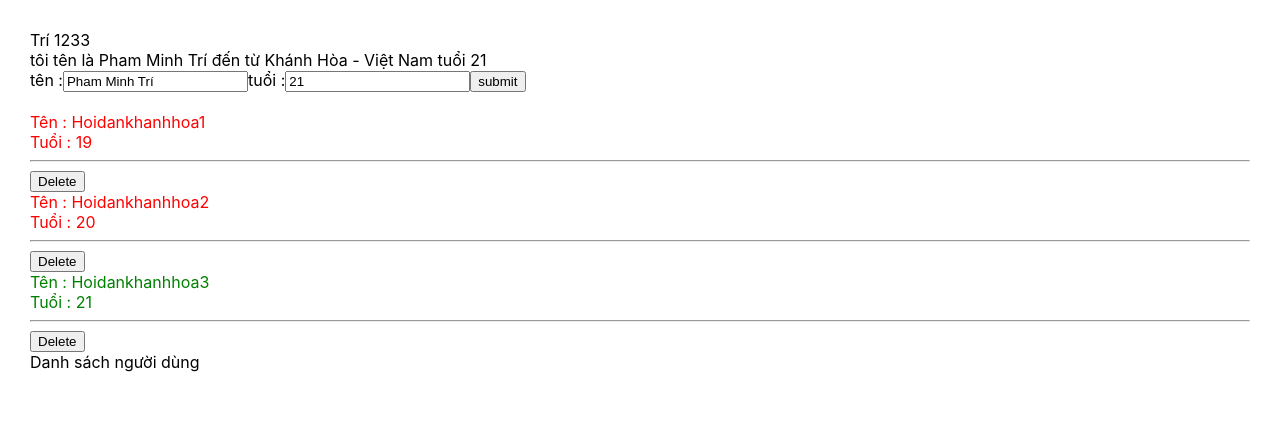
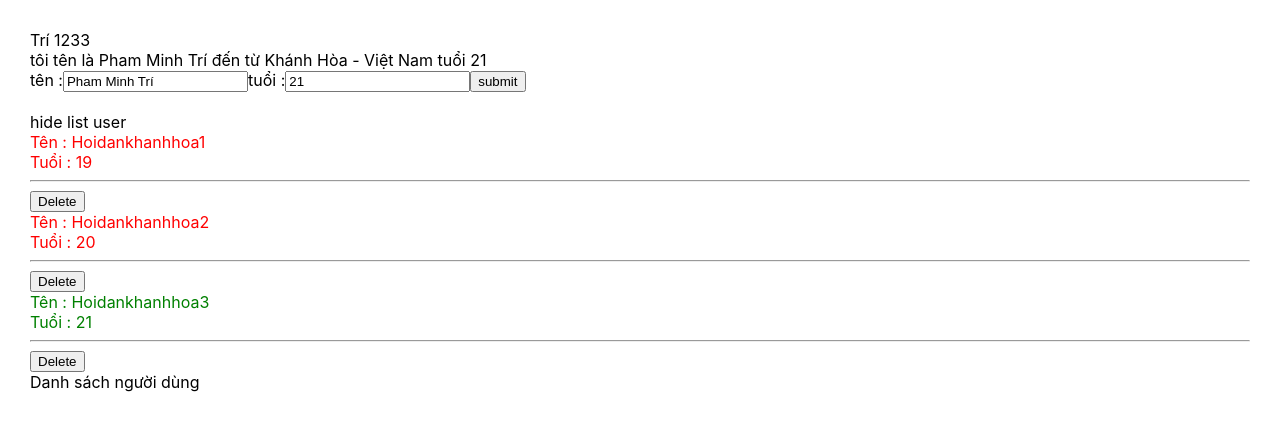
Before and after one commit to minhtripr3/Hoc-Reactjs, a React (Create React App) app: page / in a window 1280 px wide. Shown: the top 430 px of the page. Built offline with nearby package versions, Linux system fonts and the light colour scheme.

Commit message:
useState Hook Video35

```diff
--- a/src/component/DisplayInfo.js
+++ b/src/component/DisplayInfo.js
@@ -1,4 +1,4 @@
-import React from "react";
+import React, { useState } from "react";
 import './DisplayInfo.scss';
 import logo from '../logo.svg';
 // class DisplayInfo extends React.Component {
@@ -40,13 +40,26 @@
 
 const DisplayInfo = (props) => {
     const { ListUser } = props;
+    const [isShowHideListUser, setShowHideListUser] = useState(true);
+    // this.state={
+    //     isShowHideListUser: true
+    // }
+    const handleShowHideListUser = () => {
+
+        setShowHideListUser(!isShowHideListUser);
+    }
 
 
     return (
         <div className="display-info-container">
+            <div>
+                <span onClick={() => handleShowHideListUser()}>
+
+                    {isShowHideListUser === true ? "hide list user" : "show list user"}</span>
+            </div>
 
 
-            {true &&
+            {isShowHideListUser &&
                 <>
 
                     {ListUser.map((user) => {
```
